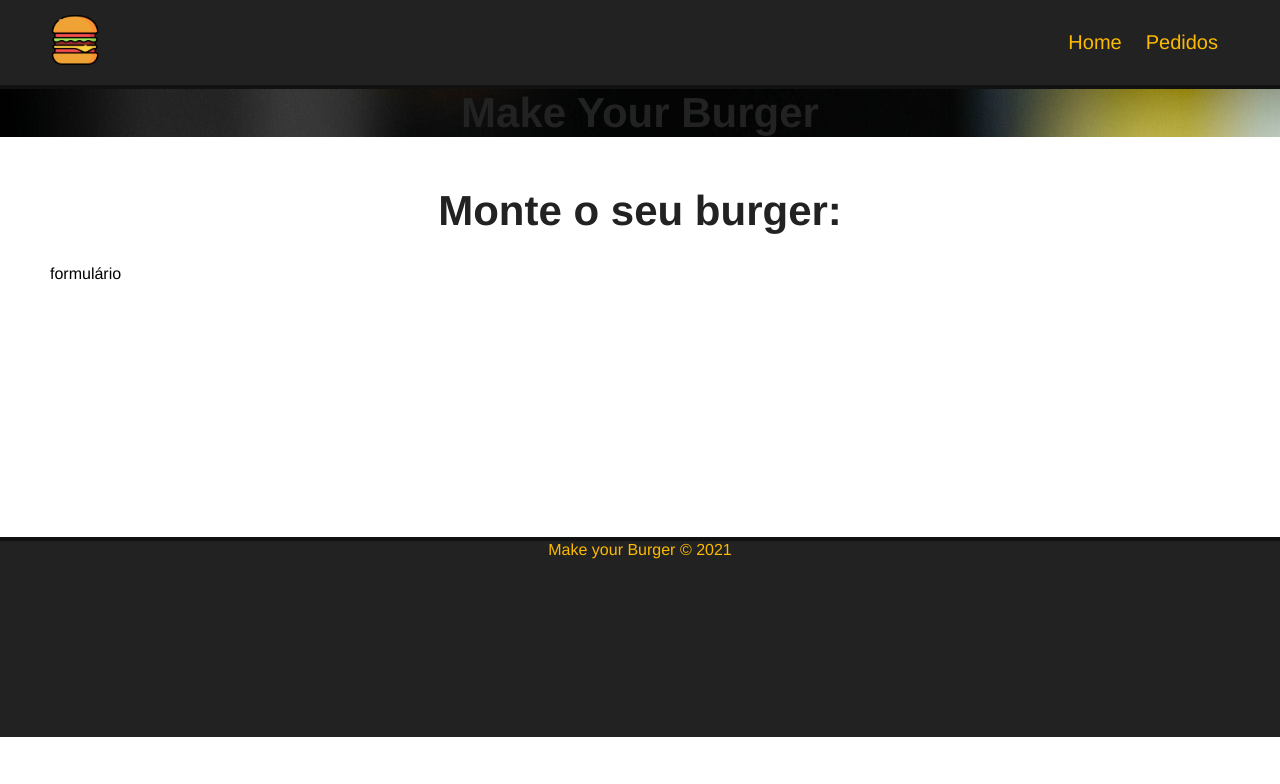
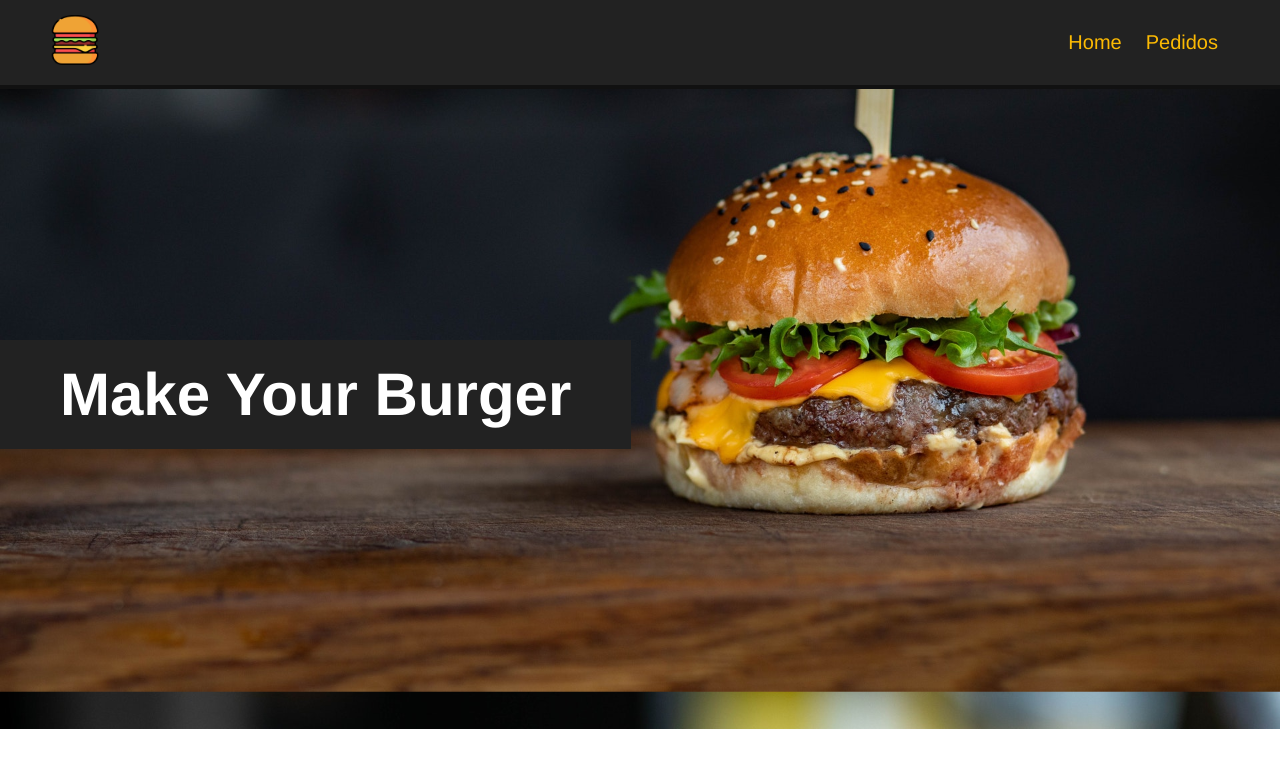
Before and after one commit to PedroPenhaa/Snack-Orders, a Vue app in the folder aplication_vue_request/: page / in a window 1280 px wide. Shown: the top 784 px of the page. Built offline with nearby package versions, Linux system fonts and the light colour scheme.

Commit message:
banner home

```diff
--- a/aplication_vue_request/src/components/Banner.vue
+++ b/aplication_vue_request/src/components/Banner.vue
@@ -13,5 +13,21 @@
 <style scoped>
     .main-banner{
         background-image: url('/public/img/burger.jpg');
+        background-position: 0 -250px;
+        background-size: cover;
+        height: 640px;
+        display: flex;
+        align-items: center;
+
     }
+
+    .main-banner h1{
+        color: #FFF;
+        text-align: center;
+        font-size: 60px;
+        background-color: #222;
+        padding: 20px 60px;
+    }
+
+
 </style>
```
